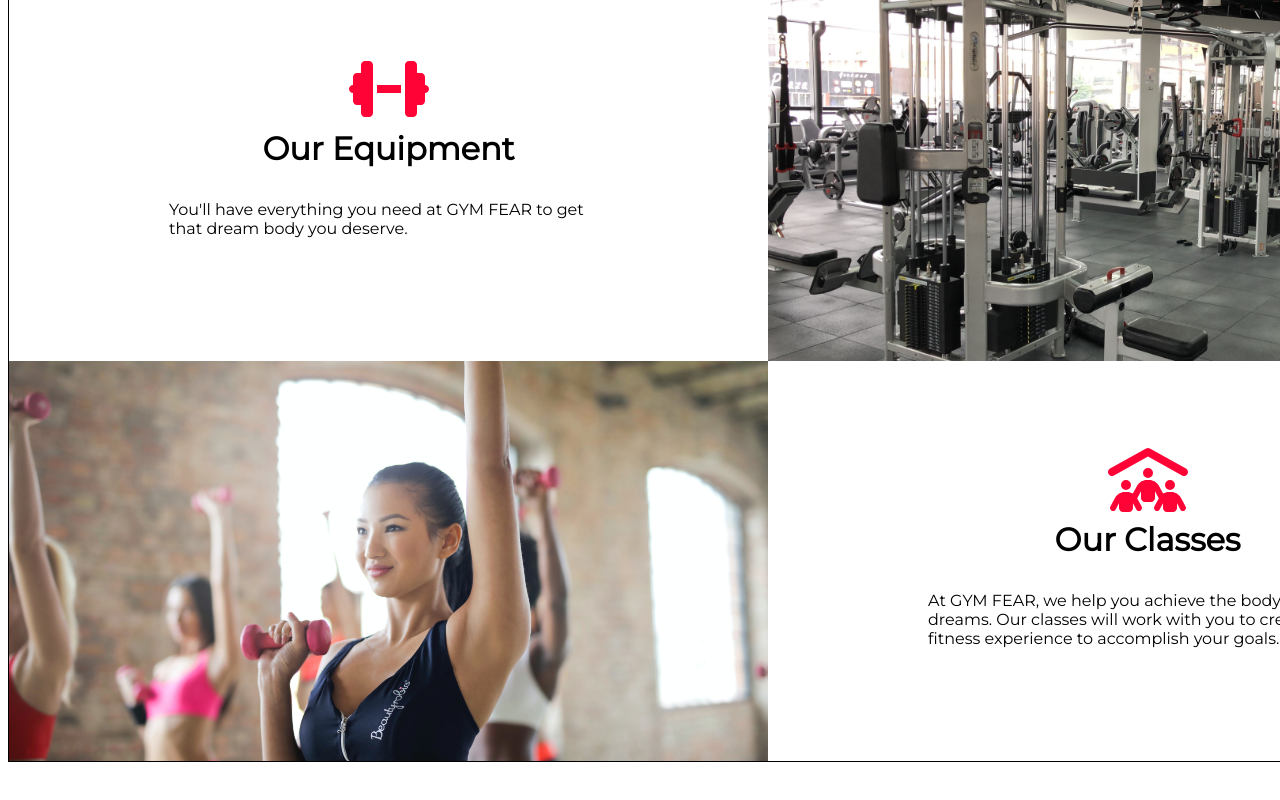
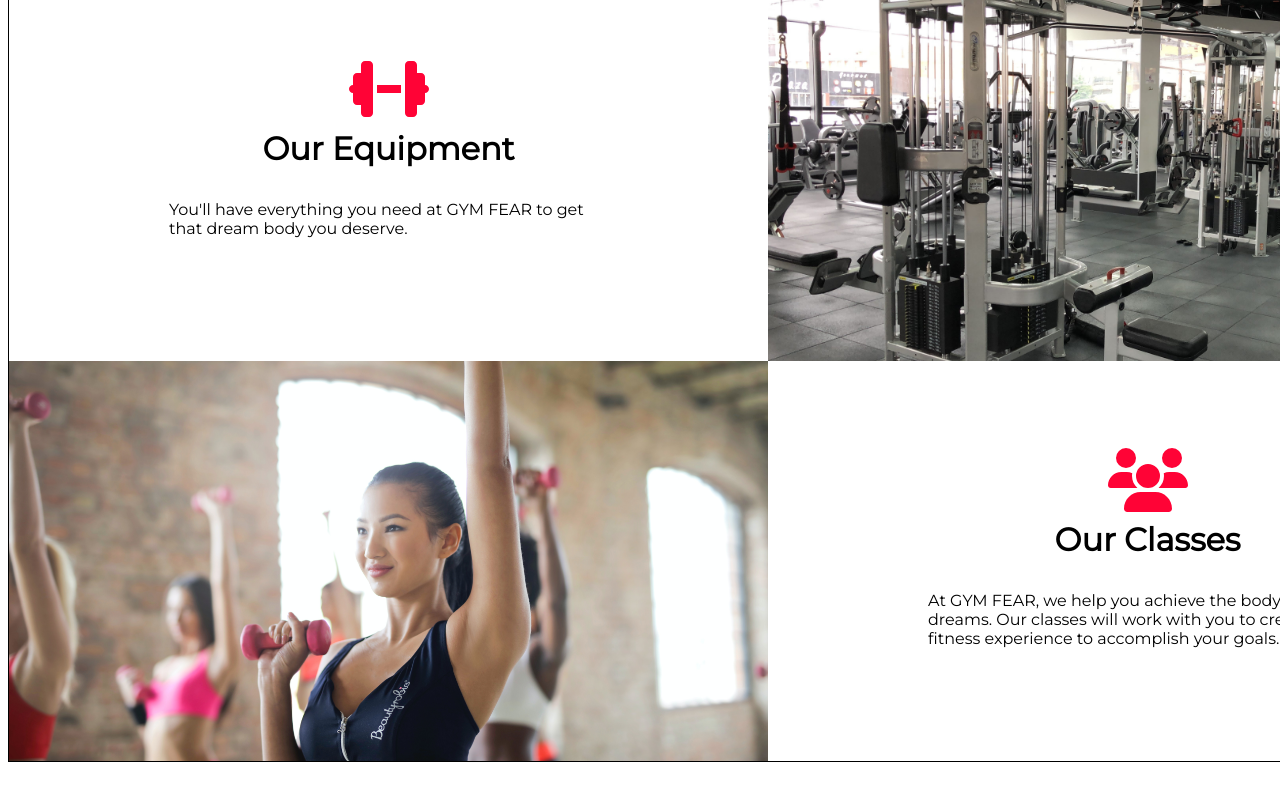
Before and after one commit to richardbvu/gym-fear, a React (Create React App) app: page / in a window 1280 px wide. Shown: the part 2163-2963 px from the top of the page. Built offline with nearby package versions, Linux system fonts and the light colour scheme.

Commit message:
update history / finish

```diff
--- a/src/components/History.jsx
+++ b/src/components/History.jsx
@@ -3,6 +3,7 @@ import {
   faPeopleRoof,
   faPeopleGroup,
   faDumbbell,
+  faUsers,
 } from "@fortawesome/free-solid-svg-icons";
 
 function History() {
@@ -48,7 +49,7 @@ function History() {
 
           <div className='history__text'>
             <div className='history__icon'>
-              <FontAwesomeIcon icon={faPeopleRoof} />
+              <FontAwesomeIcon icon={faUsers} />
             </div>
             <h1>Our Classes</h1>
             <p>
```
